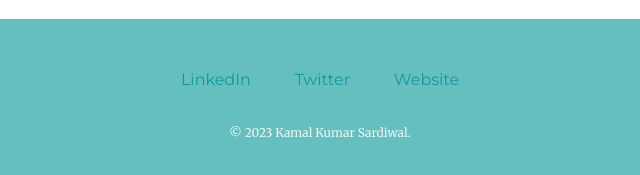
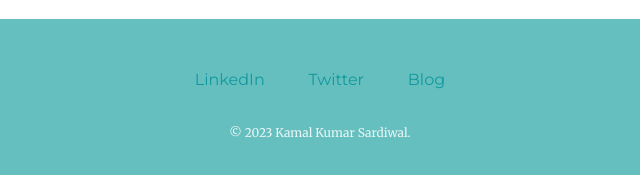
Before and after one commit to ksard/CSS---My-Site, a plain HTML site: page index.html in a window 1280 px wide. Shown: the part 3069-3244 px from the top of the page, 320-960 px from the left. Drawn offline with Linux system fonts and the light colour scheme.

Commit message:
Update Index.html
line 60: Blog

```diff
--- a/index.html
+++ b/index.html
@@ -57,7 +57,7 @@
       <div class="bottom-container">
         <a class="footer-link" href="https://www.linkedin.com/in/kamalsard/">LinkedIn</a>
         <a class="footer-link" href="https://twitter.com/">Twitter</a>
-        <a class="footer-link" href="https://eminentepicureblog.wordpress.com/">Website</a>
+        <a class="footer-link" href="https://eminentepicureblog.wordpress.com/">Blog</a>
         <p class="copyright">© 2023 Kamal Kumar Sardiwal.</p>
       </div>
     </body>
```
